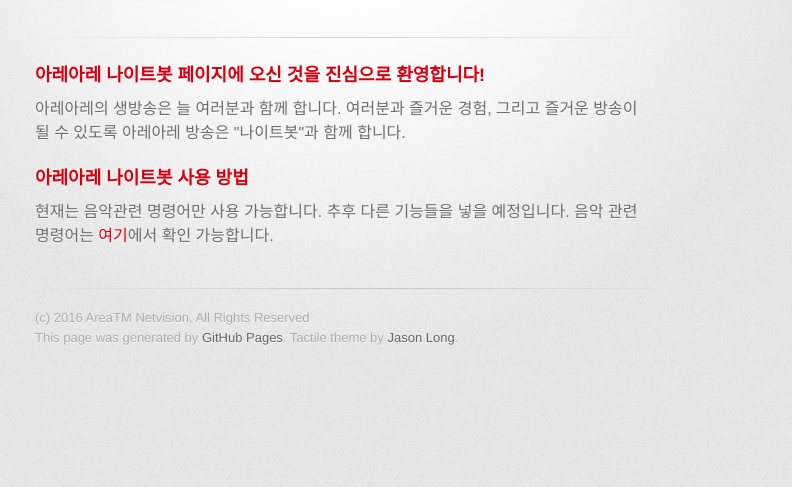
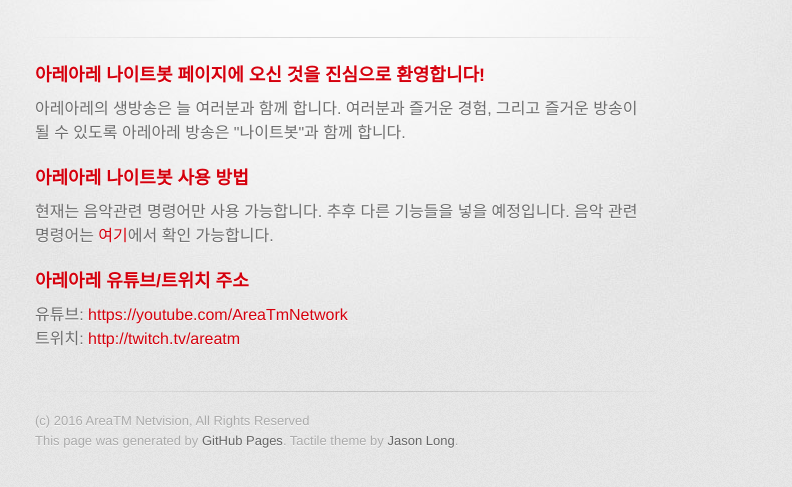
Before and after one commit to areatmadm/twip.areatm.com, a plain HTML site: page index.html in a window 1280 px wide. Shown: the part 235-722 px from the top of the page, without its empty margins (295-1087 px from the left). Drawn offline with Linux system fonts and the light colour scheme; a web font is replaced by a local one.

Commit message:
Update index.html

```diff
--- a/index.html
+++ b/index.html
@@ -46,6 +46,15 @@
 <a id="designer-templates" class="anchor" href="#designer-templates" aria-hidden="true"><span aria-hidden="true" class="octicon octicon-link"></span></a>아레아레 나이트봇 사용 방법</h3>
 
 <p>현재는 음악관련 명령어만 사용 가능합니다. 추후 다른 기능들을 넣을 예정입니다. 음악 관련 명령어는 <a href="music.html">여기</a>에서 확인 가능합니다.</p>
+
+<h3>
+<a id="designer-templates" class="anchor" href="#designer-templates" aria-hidden="true"><span aria-hidden="true" class="octicon octicon-link"></span></a>아레아레 유튜브/트위치 주소</h3>
+
+<p>유튜브: <a href="https://youtube.com/AreaTmNetwork" target="_blank">https://youtube.com/AreaTmNetwork</a><br>트위치: <a href="http://twitch.tv/areatm" target="_blank">http://twitch.tv/areatm</a></p>
+
+
+
+          <!-- 내용은 여기까지!-->
         </section>
         <footer>
           (c) 2016 AreaTM Netvision, All Rights Reserved<br>
```
